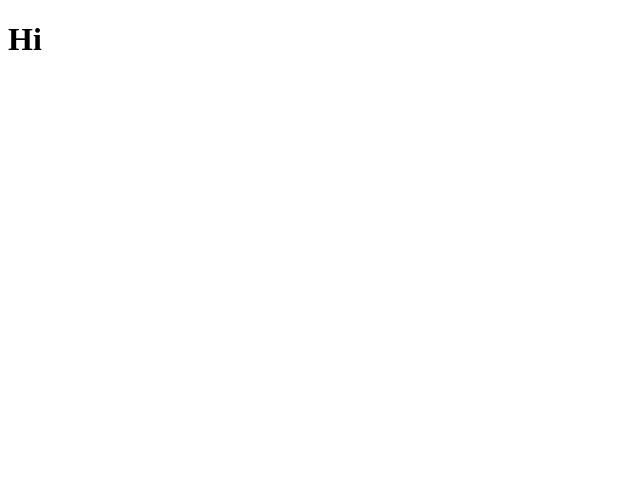
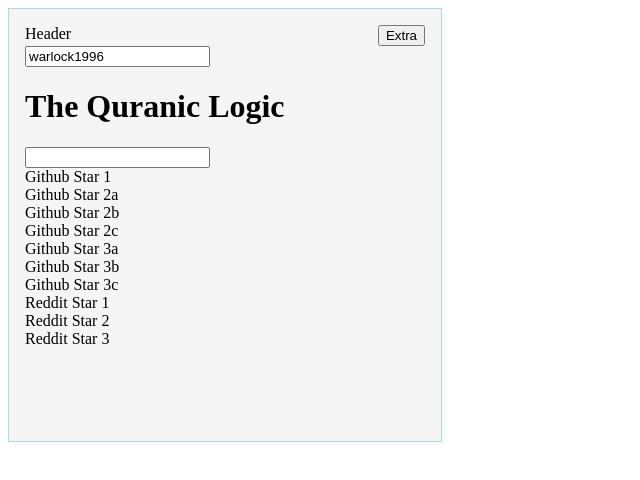
Before and after one commit to warlock1996/vue3-migration-guide, a Vue app: page / in a window 1280 px wide. Shown: the top 480 px of the page, without its empty margins (0-640 px from the left). Built offline with nearby package versions, Linux system fonts and the light colour scheme; no server answers.

Commit message:
:start: more

```diff
--- a/package.json
+++ b/package.json
@@ -3,7 +3,7 @@
   "version": "0.1.0",
   "private": true,
   "scripts": {
-    "serve": "vue-cli-service serve",
+    "dev": "vue-cli-service serve",
     "build": "vue-cli-service build"
   },
   "dependencies": {
--- a/src/App.vue
+++ b/src/App.vue
@@ -3,5 +3,12 @@
 </template>
 
 <style>
-
+ul {
+  padding: 0;
+  margin: 0;
+}
+  ul li {
+    padding: 0;
+    margin-left: 20px;
+  }
 </style>
--- a/src/api/repos.js
+++ b/src/api/repos.js
@@ -1,5 +1,10 @@
+import axios from "axios"
 export const getUserRepositories = async (user) => {
-  return await fetch(`https://api.github.com/users/${user}/repos`).then((r) =>
+  try {
+    return await axios.get(`https://api.github.com/users/${user}/repos`).then((r) =>
     r.json()
-  );
+    );
+  } catch (error) {
+      console.log(error, Object.entries(error))
+  }
 };
--- /dev/null
+++ b/src/components/Alert.vue
@@ -0,0 +1,15 @@
+<template>
+  <div>
+      Hi An alert message i am
+  </div>
+</template>
+
+<script>
+export default {
+
+}
+</script>
+
+<style>
+
+</style>
--- a/src/components/UserRepositories.vue
+++ b/src/components/UserRepositories.vue
@@ -1,13 +1,10 @@
 <template>
-  <ul ref="ul">
-    <li v-for="(repo, index) in repos" :key="index">
-      {{ repo.name }}
-    </li>
-  </ul>
+  <List :parent="'ul'" :items="items" />
 </template>
 
 <script>
 import { inject, onMounted, ref, toRefs } from "vue";
+import List from "@/functional/List";
 import useUserRepositories from "@/composables/useUserRepositories";
 import useRepositoryNameSearch from "@/composables/useRepositoryNameSearch";
 export default {
@@ -30,7 +27,46 @@ export default {
       searchQuery,
       theme,
       changeTheme,
-      ul
+      ul,
+    };
+  },
+  components: {
+    List,
+  },
+  data() {
+    return {
+      items: [
+        {
+          text: "A Github Star",
+          children: [
+            { text: "Github Star 1" },
+            {
+              text: "Github Star 2",
+              children: [
+                { text: "Github Star 2a" },
+                { text: "Github Star 2b" },
+                { text: "Github Star 2c" },
+              ],
+            },
+            {
+              text: "Github Star 3",
+              children: [
+                { text: "Github Star 3a" },
+                { text: "Github Star 3b" },
+                { text: "Github Star 3c" },
+              ],
+            },
+          ],
+        },
+        {
+          text: "A Reddit Star",
+          children: [
+            { text: "Reddit Star 1" },
+            { text: "Reddit Star 2" },
+            { text: "Reddit Star 3" },
+          ],
+        },
+      ],
     };
   },
   mounted() {
--- /dev/null
+++ b/src/functional/List.js
@@ -0,0 +1,34 @@
+import { h } from "vue";
+
+// SAFE PARENTS
+const ALLOWED_PARENTS = ["ul", "ol"];
+
+const iterator = (items, parent) => {
+  return items.map((v, i) =>
+    h(
+      parent ? parent : "li",
+      { key: i },
+      v.children ? iterator(v.children, "ul") : v.text
+    )
+  );
+};
+
+const List = (props) => {
+  return h(props.parent, null, iterator(props.items, props.parent));
+};
+
+List.props = {
+  parent: {
+    Type: String,
+    default: "ul",
+    required: false,
+    validator: (value) => (ALLOWED_PARENTS.includes(value) ? true : false),
+  },
+  items: {
+    Type: Array,
+    default: [],
+    required: true,
+  },
+};
+
+export default List;
--- a/src/functional/Typography.js
+++ b/src/functional/Typography.js
@@ -1,7 +1,6 @@
 import { h } from "vue";
 
 const Typography = (props, ctx) => {
-  console.log(props, ctx);
   return h(`${props.tag}`, { ...props }, ctx.slots);
 };
 
--- a/src/main.js
+++ b/src/main.js
@@ -3,27 +3,24 @@ import App from "./App.vue";
 import router from "./router";
 import store from "./store";
 import axios from "axios";
-import { h } from "vue";
 
 import i18n from "./plugins/i18n.js";
+import plugin from "./plugins/plugin.js";
 
-const app = createApp({
-  render(h) {
-    return <h1>Hi</h1>;
-  },
-});
+const app = createApp(App);
 app
   .use(store)
   .use(router)
   .mount("#app");
 
-// app.use(i18n, {
-//   greetings: {
-//     hello: "Say Hello !",
-//     hi: {
-//       do: "something",
-//     },
-//   },
-// });
+  app.use(plugin);
+  app.use(i18n, {
+    greetings: {
+      hello: "Say Hello !",
+      hi: {
+        do: "something",
+      },
+    },
+  });
 
-// app.config.globalProperties.$axios = axios;
+app.config.globalProperties.$axios = axios;
--- /dev/null
+++ b/src/plugins/plugin.js
@@ -0,0 +1,28 @@
+import { h, Plugin, render } from "vue";
+import Alert from "@/components/Alert.vue";
+
+const plugin = {
+  // eslint-disable-next-line
+  install(app, options) {
+    const toast = {
+      show(message) {
+        const container = document.createElement("div");
+        document.body.appendChild(container);
+
+        const toastVNode = h(Alert, { message: message }, null);
+
+        render(toastVNode, container);
+
+        setTimeout(function() {
+          render(null, container);
+          document.body.removeChild(container);
+          console.log(toastVNode);
+        }, 2500);
+      },
+    };
+
+    app.provide("$Toast", toast);
+  },
+};
+
+export default plugin;
--- a/src/views/Home.vue
+++ b/src/views/Home.vue
@@ -10,7 +10,7 @@
 <script>
 import { defineAsyncComponent, onMounted, provide, readonly, ref } from "vue";
 import fruitsMixin from "@/mixins/fruits";
-import Typography from "@/functional/Typography"
+import Typography from "@/functional/Typography";
 export default {
   name: "Home",
   mixins: [fruitsMixin],
@@ -29,9 +29,12 @@ export default {
       search: "",
     };
   },
+  inject: ['$Toast'],
   mounted() {
-    console.log(this.$t('greetings.hello'))
-    console.log(this.$t('greetings.hi.do'))
+    this.$Toast.show("some toast content");
+    console.log(this.$Toast);
+    console.log(this.$t("greetings.hello"));
+    console.log(this.$t("greetings.hi.do"));
   },
   components: {
     Typography,
```
